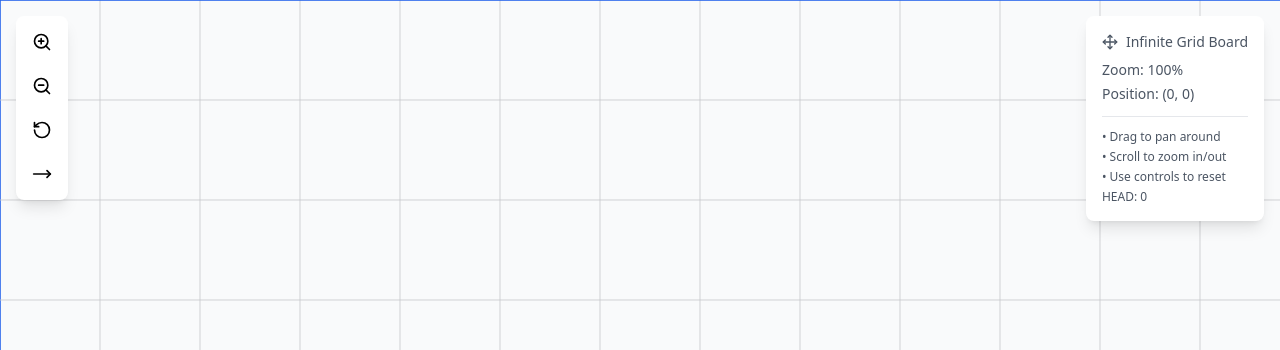
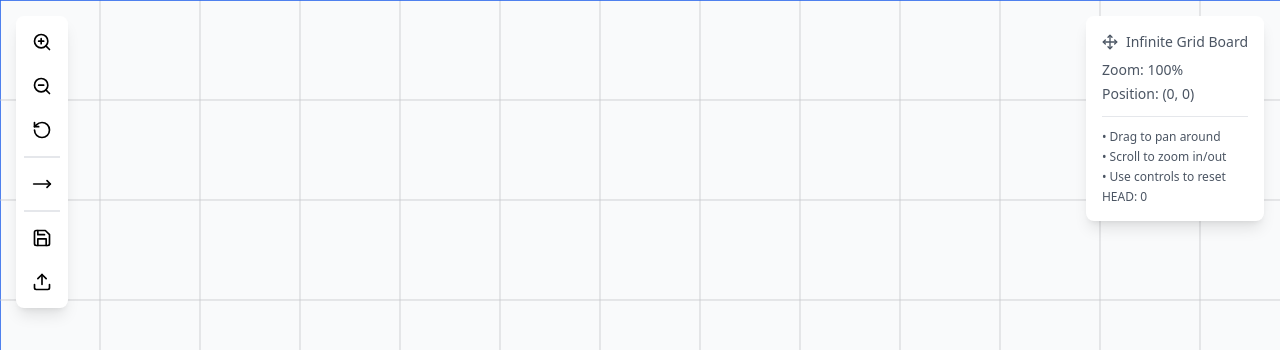
Before and after one commit to fengjia-guo/AutomataSketchpad, a React (Vite) app: page / in a window 1280 px wide. Shown: the top 350 px of the page. Built offline with nearby package versions, Linux system fonts and the light colour scheme.

Commit message:
feat: save and load

```diff
--- a/src/components/InfiniteBoard.tsx
+++ b/src/components/InfiniteBoard.tsx
@@ -1,5 +1,5 @@
 import React, { useCallback, useEffect, useRef, useState } from 'react';
-import { Move, ZoomIn, ZoomOut, RotateCcw, MoveRight } from 'lucide-react';
+import { Move, ZoomIn, ZoomOut, RotateCcw, MoveRight, Save, Upload } from 'lucide-react';
 import { GridLayer } from './GridLayer';
 import { StateProps } from './State';
 import StateLayer from './StateLayer';
@@ -381,6 +381,45 @@ const InfiniteBoard: React.FC<{cfg: BoardConfig}> = ({cfg = defaultBoardConfig})
     }
   };
 
+  const handleStorage = () => {
+    const data = { states, transitions };
+    const json = JSON.stringify(data, null, 2);
+    const blob = new Blob([json], { type: 'application/json' });
+    const url = URL.createObjectURL(blob);
+
+    const a = document.createElement('a');
+    a.href = url;
+    a.download = 'automata.json';
+    a.click();
+
+    URL.revokeObjectURL(url);
+  };
+
+  const handleUpload = () => {
+    const input = document.createElement('input');
+    input.type = 'file';
+    input.accept = '.json';
+    input.onchange = async (e) => {
+      const file = (e.target as HTMLInputElement).files?.[0];
+      if (!file) return;
+      const text = await file.text();
+      try {
+        const parsed = JSON.parse(text);
+        if (!parsed.states || !parsed.transitions) {
+          alert('Invalid automata file.');
+          return;
+        }
+        setStates(parsed.states);
+        setTransitions(parsed.transitions);
+        setSelected(null);
+        setNeedUpdate(true);
+      } catch (err) {
+        alert('Invalid automata file.');
+      }
+    };
+    input.click();
+  };
+
   return (
     <div className="w-full h-screen relative overflow-hidden bg-gray-50">
       {/* Controls */}
@@ -406,12 +445,28 @@ const InfiniteBoard: React.FC<{cfg: BoardConfig}> = ({cfg = defaultBoardConfig})
         >
           <RotateCcw size={20} />
         </button>
+        <div className="v-divider border-b-2" />
         <button
           onClick={() => setCreateTransition(prev => !prev)}
           className="p-2 hover:bg-gray-100 rounded-md transition-colors"
           title="Create Transition"
         >
           <MoveRight size={20} color={createTransition ? "#2563eb" : "black"}/>
+        </button>
+        <div className="v-divider border-b-2" />
+        <button
+          onClick={() => handleStorage()}
+          className="p-2 hover:bg-gray-100 rounded-md transition-colors"
+          title="Save"
+        >
+          <Save size={20} />
+        </button>
+        <button
+          onClick={() => handleUpload()}
+          className="p-2 hover:bg-gray-100 rounded-md transition-colors"
+          title="Upload"
+        >
+          <Upload size={20} />
         </button>
       </div>
 
```
